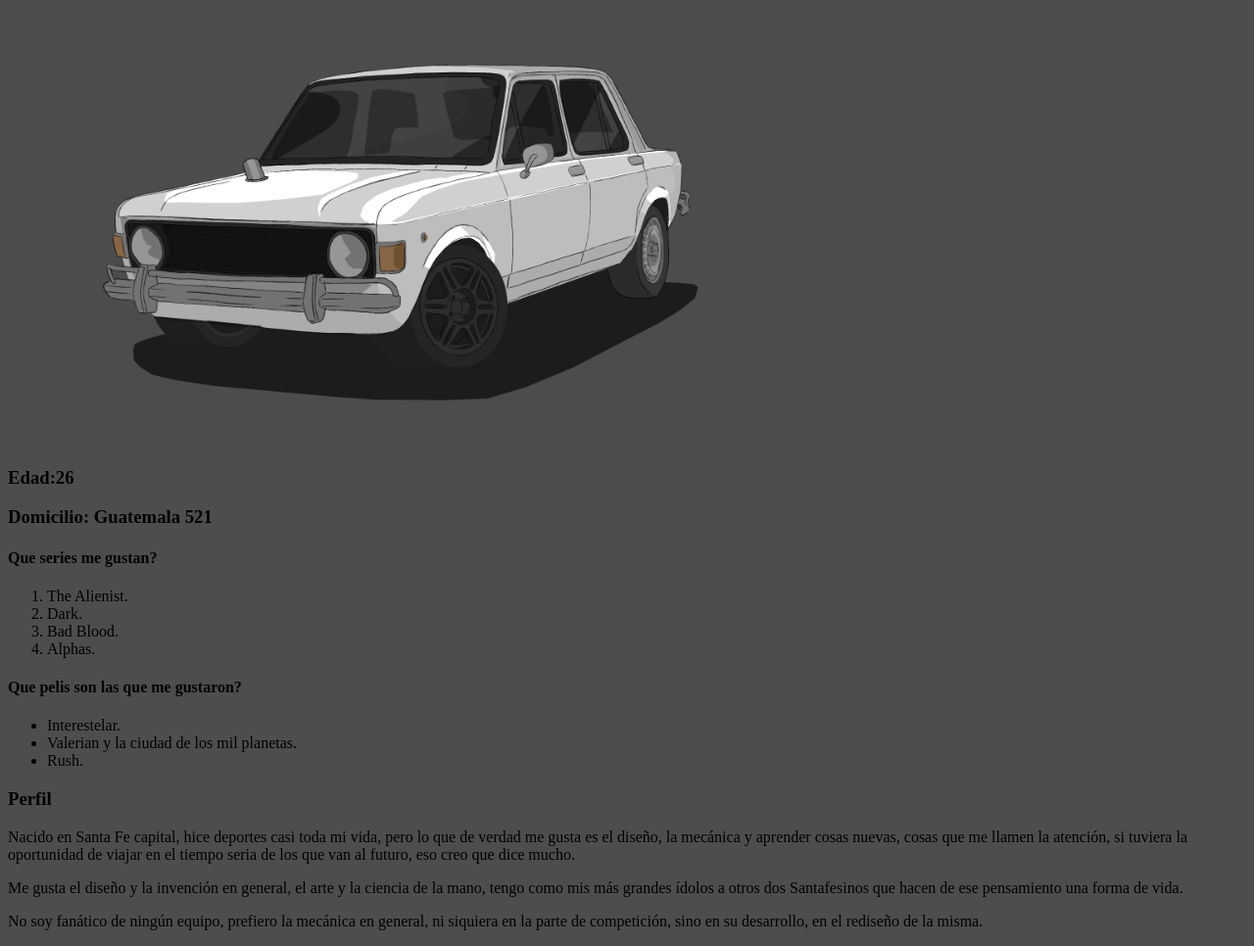
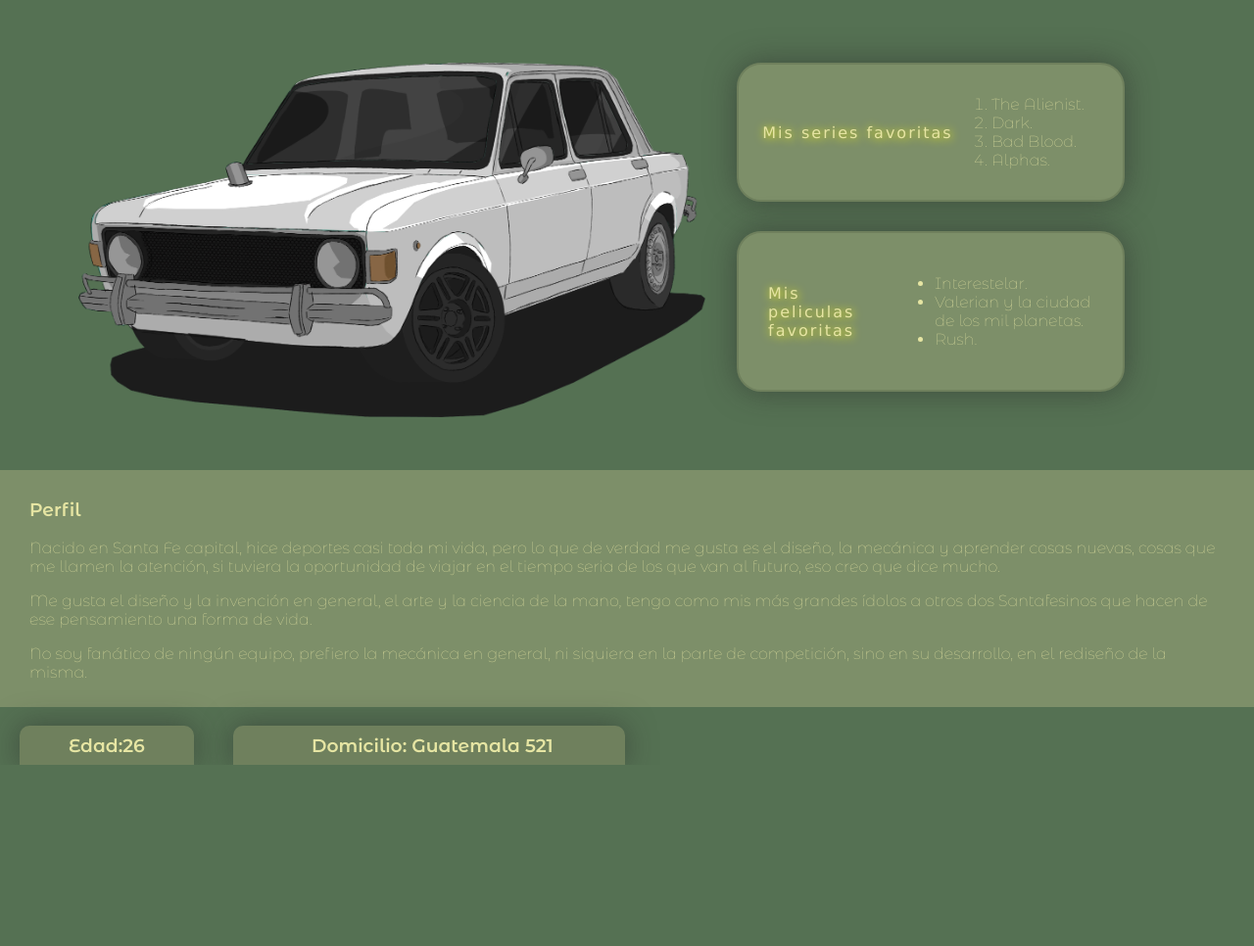
Before and after one commit to JCBTK/Tarea3-CursoProg-JuanCruzBenitez, a plain HTML site: page index.html in a window 1280 px wide. Shown: the part 76-1042 px from the top of the page at 98% size. After the commit the page ends 857 px from the top, so only its background shows below. Drawn offline with Linux system fonts and the light colour scheme.

Commit message:
cambios en index html y cracion del archivo de estilo, style.css , cambio de foto fpg a imagen con fondo transparente

```diff
--- a/index.html
+++ b/index.html
@@ -5,36 +5,48 @@
     <meta http-equiv="X-UA-Compatible" content="IE=edge">
     <meta name="viewport" content="width=device-width, initial-scale=1.0">
     <title>HTML</title>
+    <link rel="stylesheet" href="style.css">
+    <link rel="preconnect" href="https://fonts.googleapis.com"><link rel="preconnect" href="https://fonts.gstatic.com" crossorigin><link href="https://fonts.googleapis.com/css2?family=Montserrat+Alternates:wght@100;600&display=swap" rel="stylesheet">
+
 </head>
 
-<body style="background-color: rgba(2,2,2,.7);">
+<body>
 
     <h1>Juan Cruz Benitez</h1>
 
-    <img src="/foto.jpg" alt="Foto" style="width:800px;">
-
-    <h3>Edad:26</h3>
-
-    <h3>Domicilio: Guatemala 521</h3>
-
-    <h4>Que series me gustan?</h4>
-        <ol>
+    <div class="container">
+        <img src="/foto.png" alt="Foto"  class="imagen">
+        <div class="series">
+            <h4>Mis series favoritas</h4>
+                <ol class="lista">
                     <li>The Alienist.</li>
                     <li>Dark.</li>
                     <li>Bad Blood.</li>
                     <li>Alphas.</li>
                 </ol>
-    <h4>Que pelis son las que me gustaron?</h4>
-        <ul>
+        </div>
+        <div class="pelis">
+            <h4>Mis peliculas favoritas</h4>
+                <ul class="lista">
                     <li>Interestelar.</li>
                     <li>Valerian y la ciudad de los mil planetas.</li>
                     <li>Rush.</li>
                 </ul>
+        </div>
+    </div>
 
-    <h3>Perfil</h3>
+    <div class="perfil">
+        <h3 id="perfil">Perfil</h3>
             <p>Nacido en Santa Fe capital, hice deportes casi toda mi vida, pero lo que de verdad me gusta es el diseño, la mecánica y aprender cosas nuevas, cosas que me llamen la atención, si tuviera la oportunidad de viajar en el tiempo seria de los que van al futuro, eso creo que dice mucho. </p>
             <p>Me gusta el diseño y la invención en general, el arte y la ciencia de la mano, tengo como mis más grandes ídolos a otros dos Santafesinos que hacen de ese pensamiento una forma de vida.</p>
             <p>No soy fanático de ningún equipo, prefiero la mecánica en general, ni siquiera en la parte de competición, sino en su desarrollo, en el rediseño de la misma.</p>
+    </div>
+
+    <div class="datos">
+        <h3 class="edad">Edad:26</h3>
+        <h3 class="domicilio">Domicilio: Guatemala 521</h3>
+    </div>
+
 
 
 </body>
--- /dev/null
+++ b/style.css
@@ -0,0 +1,117 @@
+body{
+    background-color: #557153;
+    margin: 0;
+}
+
+.imagen {
+    width: 50% ;
+    display: flex;
+    position: absolute;
+}
+
+.series{
+    margin-left: 60%;
+    margin-bottom: 30px;
+    display: flex;
+    align-items: center;
+    justify-content: space-evenly;
+    border-radius: 25px;
+    width: 35%;
+    background-color: #7D8F69;
+    border: 2px solid #6f805d;
+    box-shadow: 0 0 30px rgba(40,40,40, .5);
+    transition: .5s;
+}
+
+.pelis{
+    margin-left: 60%;
+    display:flex;
+    align-items: center;
+    width: 35%;
+    border-radius: 25px;
+    background-color: #7D8F69;
+    border: 2px solid #6f805d;
+    box-shadow: 0 0 30px rgba(40,40,40,.5);
+    transition: .5s;
+}
+
+h4{
+    font-family: Verdana, Geneva, Tahoma, sans-serif;
+    font-weight: 300;
+    letter-spacing: 2px;
+    color: #E6E5A3;
+    border-radius: 25px;
+    text-shadow: 1px 1px 10px rgba(255,250,0,1);
+}
+
+.pelis h4 {
+    padding:30px;
+}
+
+.lista{
+    padding: 15px;
+}
+
+h1, h2, h3, p {
+    margin-left: 20px;
+    margin-right: 20px;
+}
+
+.perfil{
+    background-color: #7D8F69;
+    padding: 10px;
+}
+
+
+.container{
+    margin: 80px;
+}
+
+li,p,h1,h3 {
+    font-family: 'Montserrat Alternates', sans-serif;
+    color : #E6E5A3;
+}
+
+.series:hover{
+    box-shadow: 0 0 30px rgba(40,40,40,1);
+}
+
+.pelis:hover{
+    box-shadow: 0 0 30px rgba(40,40,40,1);
+}
+
+.edad{
+    display: flex;
+    background-color: #6f805d;
+    width: 10%;
+    height: 40px;
+    align-items: center;
+    padding-left: 50px;
+    border-radius: 10px 10px 0px 0px ;
+    box-shadow: 0 0 30px rgba(40,40,40,.5);
+}
+
+.domicilio{
+    display: flex;
+    background-color: #6f805d;
+    width: 25%;
+    height: 40px;
+    align-items: center;
+    padding-left: 80px;
+    border-radius: 10px 10px 0px 0px ;
+    box-shadow: 0 0 30px rgba(40,40,40,.5);
+
+}
+
+.datos{
+    display: flex;
+    height: 40px;
+}
+
+.domicilio:hover{
+    box-shadow: inset 0 0 30px rgba(40,40,40,.4);
+}
+
+.edad:hover{
+    box-shadow: inset 0 0 30px rgba(40,40,40,.3);
+}
```
Also changed, not shown: foto.jpg (deleted), foto.png (added). Lines whose indentation alone changed are shown as unchanged.
